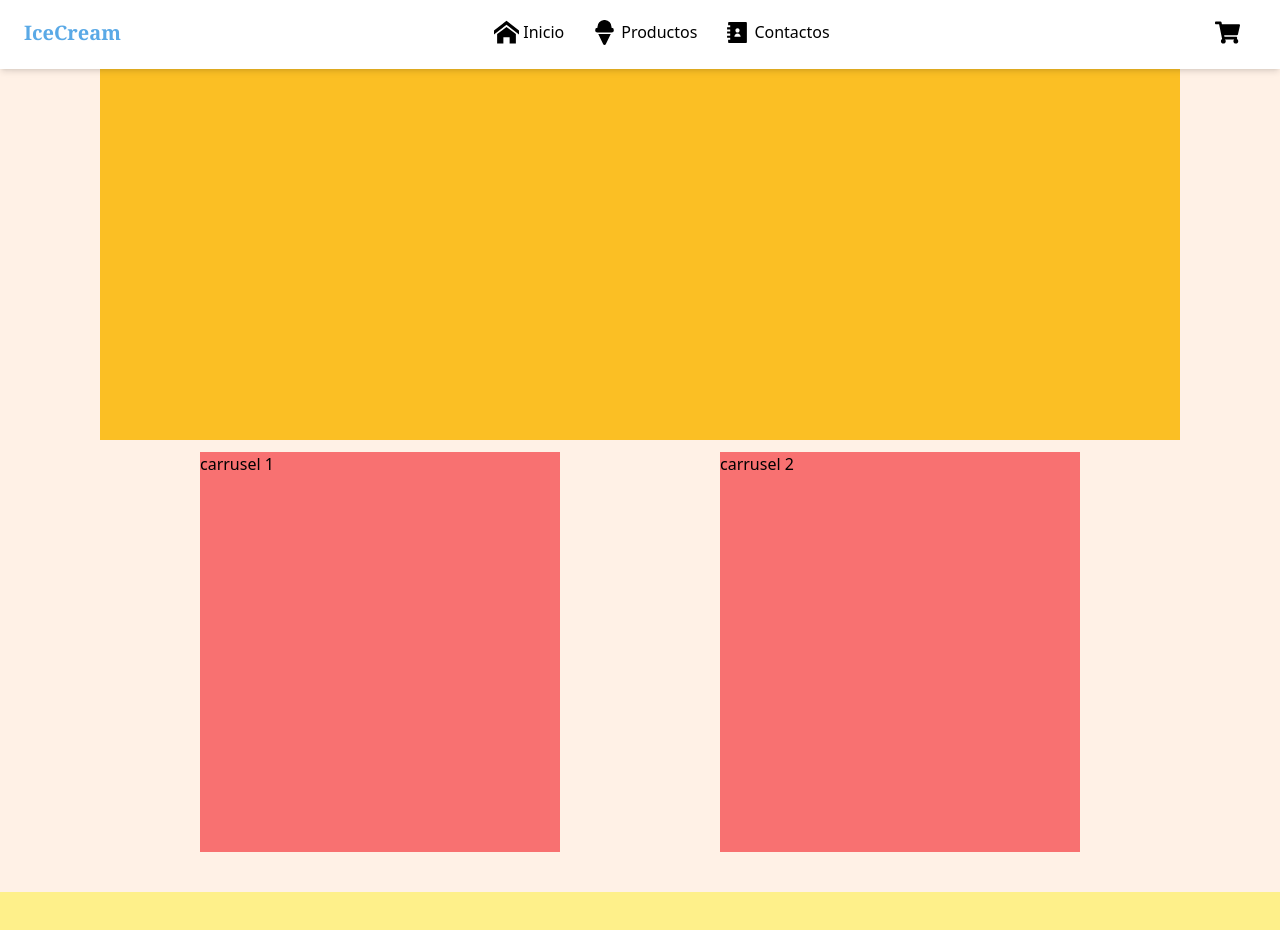
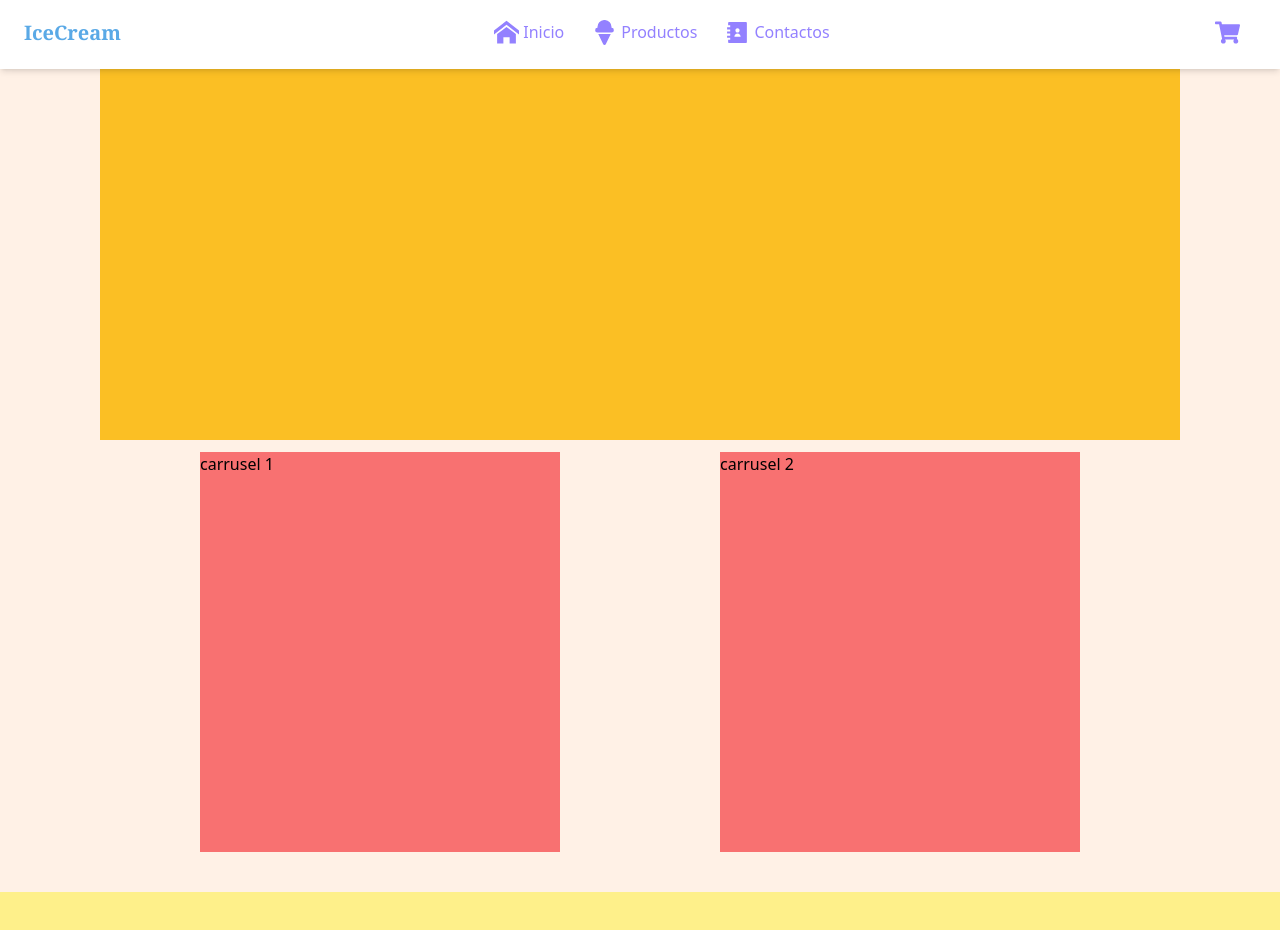
Before and after one commit to leandromortarini2/IceScream, a React (Vite) app: page / in a window 1280 px wide. Shown: the top 930 px of the page. Built offline with nearby package versions, Linux system fonts and the light colour scheme.

Commit message:
style/NavBar

```diff
--- a/src/Components/NavBar/NavBar.tsx
+++ b/src/Components/NavBar/NavBar.tsx
@@ -14,19 +14,19 @@ function NavBar():React.ReactElement {
             <div  className='md:flex hidden'>
                 <ul className='flex font-medium text-text'>
 
-                    <li className='m-3 hover:text-violeta transition-all duration-300' >
+                    <li className='m-3 text-violeta hover:text-violet-800 transition-all duration-300' >
                         <a href="" className='flex flex-row justify-center'>
                             <ImHome size={25} className='mx-1'/>
                             <p>Inicio</p>
                         </a>
                     </li>
-                <li className='m-3 hover:text-violeta transition-all duration-300' >
+                <li className='m-3 text-violeta hover:text-violet-800 transition-all duration-300' >
                         <a href="" className='flex flex-row justify-center'>
                             <FaIceCream  size={25} className='mx-1' />
                             <p>Productos</p>
                         </a>
                     </li>
-                    <li className='m-3 hover:text-violeta transition-all duration-300' >
+                    <li className='m-3 text-violeta hover:text-violet-800 transition-all duration-300' >
                         <a href="" className='flex flex-row justify-center'>
                             <RiContactsBook3Fill size={25} className='mx-1' />
                             <p >Contactos</p>
@@ -37,31 +37,37 @@ function NavBar():React.ReactElement {
             </div>
 
 
-            <div className='md:flex items-center hidden text-text'>
-                <a className='flex flex-row justify-center m-3 hover:text-violeta transition-all duration-300' >
+            <div className='md:flex items-center hidden text-text text-violeta hover:text-violet-800 hover:cursor-pointer'>
+                <a className='flex flex-row justify-center m-3 transition-all duration-300' >
                     <FaShoppingCart size={25} className='mx-1' />
                 </a>
 
             </div>
+
+
+
+              {/**Navbar responsive  */}
+
+            {/* <ResponsiveNavbar isOpen={open}/> */}
             <div className='flex md:hidden'>
                 <ul className='flex font-medium text-text'>
 
-                    <li className='p-2 hover:text-violeta transition-all duration-300' >
+                    <li className='p-2 text-violeta hover:text-violet-800 transition-all duration-300' >
                         <a href="" className='flex flex-row justify-center'>
                             <ImHome size={25} className='mx-1'/>
                         </a>
                     </li>
-                <li className='p-2 hover:text-violeta transition-all duration-300' >
+                <li className='p-2 text-violeta hover:text-violet-800 transition-all duration-300' >
                         <a href="" className='flex flex-row justify-center'>
                             <FaIceCream  size={25} className='mx-1' />
                         </a>
                     </li>
-                    <li className='p-2 hover:text-violeta transition-all duration-300' >
+                    <li className='p-2 text-violeta hover:text-violet-800 transition-all duration-300' >
                         <a href="" className='flex flex-row justify-center'>
                             <RiContactsBook3Fill size={25} className='mx-1' />
                         </a>
                     </li>
-                    <li className='p-2 hover:text-violeta transition-all duration-300' >
+                    <li className='p-2 text-violeta hover:text-violet-800 transition-all duration-300' >
                         <a className='flex flex-row justify-center' >
                             <FaShoppingCart size={25} className='mx-1' />
                         </a>
@@ -71,9 +77,7 @@ function NavBar():React.ReactElement {
 
             </div>
         </div>
-            {/**Navbar responsive  */}
 
-            {/* <ResponsiveNavbar isOpen={open}/> */}
     </nav>
   )
 }
```
